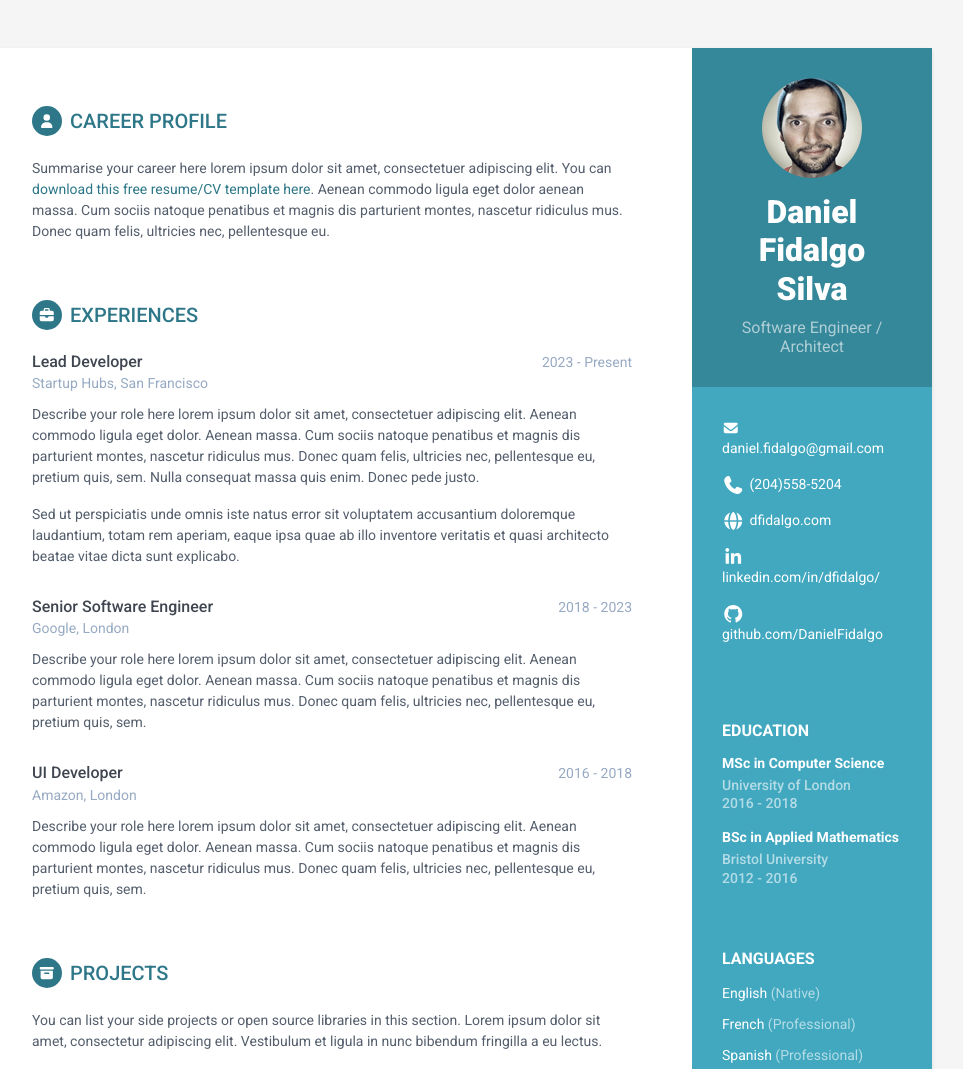
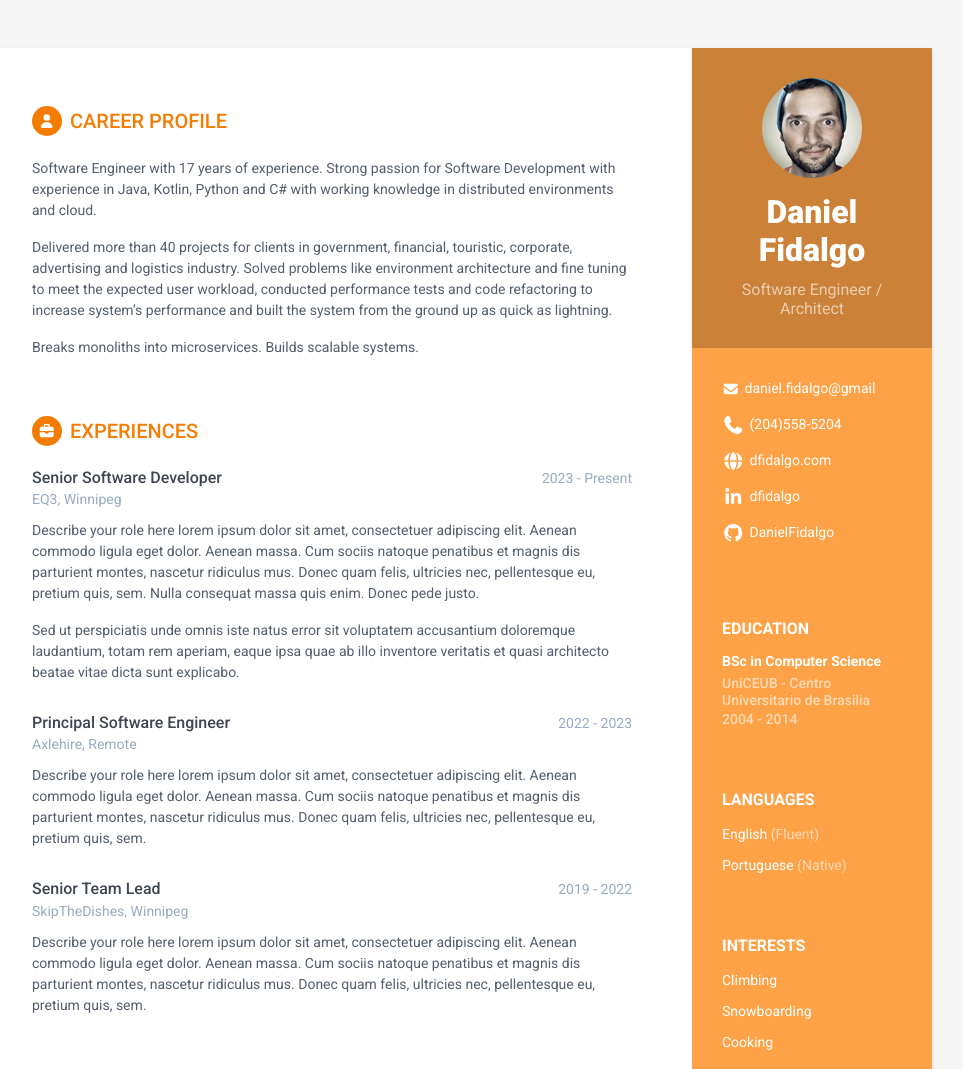
Before and after one commit to DanielFidalgo/DanielFidalgo.github.io, a plain HTML site: page index.html in a window 1280 px wide. Shown: the top 1069 px of the page, without its empty margins (188-1151 px from the left). Drawn offline with Linux system fonts and the light colour scheme.

Commit message:
main - updating information

```diff
--- a/index.html
+++ b/index.html
@@ -1,13 +1,13 @@
 <!DOCTYPE html>
 <html lang="en">
 <head>
-    <title>Daniel Fidalgo Silva</title>
+    <title>Daniel Fidalgo</title>
 
     <!-- Meta -->
     <meta charset="utf-8">
     <meta http-equiv="X-UA-Compatible" content="IE=edge">
     <meta name="viewport" content="width=device-width, initial-scale=1.0">
-    <meta name="description" content="Daniel Fidalgo Silva's Resume">
+    <meta name="description" content="Daniel Fidalgo's Resume">
     <meta name="author" content="">
     <link rel="shortcut icon" href="favicon.ico">
     <!-- Google Font -->
@@ -17,7 +17,20 @@
     <!-- Global CSS -->
     <link rel="stylesheet" href="assets/plugins/bootstrap/css/bootstrap.min.css">
     <!-- Theme CSS -->
-    <link id="theme-style" rel="stylesheet" href="assets/css/orbit-1.css">
+    <script>
+        var cssId = 'theme-style';
+            if (!document.getElementById(cssId))
+            {
+                var head  = document.getElementsByTagName('head')[0];
+                var link  = document.createElement('link');
+                link.id   = cssId;
+                link.rel  = 'stylesheet';
+                link.type = 'text/css';
+                link.href = `assets/css/orbit-${Math.floor(Math.random() * 5)+1}.css`;
+                link.media = 'all';
+                head.appendChild(link);
+            }
+    </script>
 </head>
 
 <body>
@@ -25,40 +38,39 @@
         <div class="sidebar-wrapper">
             <div class="profile-container">
                 <img class="profile" src="assets/images/profile.png" alt="" />
-                <h1 class="name">Daniel Fidalgo Silva</h1>
+                <h1 class="name">Daniel Fidalgo</h1>
                 <h3 class="tagline">Software Engineer / Architect</h3>
             </div><!--//profile-container-->
 
             <div class="contact-container container-block">
                 <ul class="list-unstyled contact-list">
-                    <li class="email"><i class="fa-solid fa-envelope"></i><a href="mailto: daniel.fidalgo@gmail.com">daniel.fidalgo@gmail.com</a></li>
+                    <li class="email"><i class="fa-solid fa-envelope"></i><a href="mailto: daniel.fidalgo@gmail.com">daniel.fidalgo@gmail</a></li>
                     <li class="phone"><i class="fa-solid fa-phone"></i><a href="tel:204 558 5204">(204)558-5204</a></li>
                     <li class="website"><i class="fa-solid fa-globe"></i><a href="https://dfidalgo.com" target="_blank">dfidalgo.com</a></li>
-                    <li class="linkedin"><i class="fa-brands fa-linkedin-in"></i><a href="https://www.linkedin.com/in/dfidalgo/" target="_blank">linkedin.com/in/dfidalgo/</a></li>
-                    <li class="github"><i class="fa-brands fa-github"></i><a href="https://github.com/DanielFidalgo" target="_blank">github.com/DanielFidalgo</a></li>
+                    <li class="linkedin"><i class="fa-brands fa-linkedin-in"></i><a href="https://www.linkedin.com/in/dfidalgo/" target="_blank">dfidalgo</a></li>
+                    <li class="github"><i class="fa-brands fa-github"></i><a href="https://github.com/DanielFidalgo" target="_blank">DanielFidalgo</a></li>
                     <!--li class="twitter"><i class="fa-brands fa-twitter"></i><a href="https://twitter.com/3rdwave_themes" target="_blank">@twittername</a></li-->
                 </ul>
             </div><!--//contact-container-->
             <div class="education-container container-block">
                 <h2 class="container-block-title">Education</h2>
                 <div class="item">
-                    <h4 class="degree">MSc in Computer Science</h4>
-                    <h5 class="meta">University of London</h5>
-	                    <div class="time">2016 - 2018</div>
+                    <h4 class="degree">BSc in Computer Science</h4>
+                    <h5 class="meta">UniCEUB - Centro Universitario de Brasilia</h5>
+	                <div class="time">2004 - 2014</div>
                 </div><!--//item-->
-                <div class="item">
+                <!-- <div class="item">
                     <h4 class="degree">BSc in Applied Mathematics</h4>
                     <h5 class="meta">Bristol University</h5>
                     <div class="time">2012 - 2016</div>
-                </div><!--//item-->
+                </div>//item -->
             </div><!--//education-container-->
 
             <div class="languages-container container-block">
                 <h2 class="container-block-title">Languages</h2>
                 <ul class="list-unstyled interests-list">
-                    <li>English <span class="lang-desc">(Native)</span></li>
-                    <li>French <span class="lang-desc">(Professional)</span></li>
-                    <li>Spanish <span class="lang-desc">(Professional)</span></li>
+                    <li>English <span class="lang-desc">(Fluent)</span></li>
+                    <li>Portuguese <span class="lang-desc">(Native)</span></li>
                 </ul>
             </div><!--//interests-->
 
@@ -78,7 +90,9 @@
             <section class="section summary-section">
                 <h2 class="section-title"><span class="icon-holder"><i class="fa-solid fa-user"></i></span>Career Profile</h2>
                 <div class="summary">
-                    <p>Summarise your career here lorem ipsum dolor sit amet, consectetuer adipiscing elit. You can <a href="https://themes.3rdwavemedia.com/bootstrap-templates/resume/orbit-free-resume-cv-bootstrap-theme-for-developers/" target="_blank">download this free resume/CV template here</a>. Aenean commodo ligula eget dolor aenean massa. Cum sociis natoque penatibus et magnis dis parturient montes, nascetur ridiculus mus. Donec quam felis, ultricies nec, pellentesque eu.</p>
+                    <p>Software Engineer with 17 years of experience. Strong passion for Software Development with experience in Java, Kotlin, Python and C# with working knowledge in distributed environments and cloud.</p>
+                    <p>Delivered more than 40 projects for clients in government, financial, touristic, corporate, advertising and logistics industry. Solved problems like environment architecture and fine tuning to meet the expected user workload, conducted performance tests and code refactoring to increase system’s performance and built the system from the ground up as quick as lightning. </p>
+                    <p>Breaks monoliths into microservices. Builds scalable systems.</p>
                 </div><!--//summary-->
             </section><!--//section-->
 
@@ -88,10 +102,10 @@
                 <div class="item">
                     <div class="meta">
                         <div class="upper-row">
-                            <h3 class="job-title">Lead Developer</h3>
+                            <h3 class="job-title">Senior Software Developer</h3>
                             <div class="time">2023 - Present</div>
                         </div><!--//upper-row-->
-                        <div class="company">Startup Hubs, San Francisco</div>
+                        <div class="company">EQ3, Winnipeg</div>
                     </div><!--//meta-->
                     <div class="details">
                         <p>Describe your role here lorem ipsum dolor sit amet, consectetuer adipiscing elit. Aenean commodo ligula eget dolor. Aenean massa. Cum sociis natoque penatibus et magnis dis parturient montes, nascetur ridiculus mus. Donec quam felis, ultricies nec, pellentesque eu, pretium quis, sem. Nulla consequat massa quis enim. Donec pede justo.</p>
@@ -102,10 +116,10 @@
                 <div class="item">
                     <div class="meta">
                         <div class="upper-row">
-                            <h3 class="job-title">Senior Software Engineer</h3>
-                            <div class="time">2018 - 2023</div>
+                            <h3 class="job-title">Principal Software Engineer</h3>
+                            <div class="time">2022 - 2023</div>
                         </div><!--//upper-row-->
-                        <div class="company">Google, London</div>
+                        <div class="company">Axlehire, Remote</div>
                     </div><!--//meta-->
                     <div class="details">
                         <p>Describe your role here lorem ipsum dolor sit amet, consectetuer adipiscing elit. Aenean commodo ligula eget dolor. Aenean massa. Cum sociis natoque penatibus et magnis dis parturient montes, nascetur ridiculus mus. Donec quam felis, ultricies nec, pellentesque eu, pretium quis, sem.</p>
@@ -116,10 +130,10 @@
                 <div class="item">
                     <div class="meta">
                         <div class="upper-row">
-                            <h3 class="job-title">UI Developer</h3>
-                            <div class="time">2016 - 2018</div>
+                            <h3 class="job-title">Senior Team Lead</h3>
+                            <div class="time">2019 - 2022</div>
                         </div><!--//upper-row-->
-                        <div class="company">Amazon, London</div>
+                        <div class="company">SkipTheDishes, Winnipeg</div>
                     </div><!--//meta-->
                     <div class="details">
                         <p>Describe your role here lorem ipsum dolor sit amet, consectetuer adipiscing elit. Aenean commodo ligula eget dolor. Aenean massa. Cum sociis natoque penatibus et magnis dis parturient montes, nascetur ridiculus mus. Donec quam felis, ultricies nec, pellentesque eu, pretium quis, sem.</p>
```
